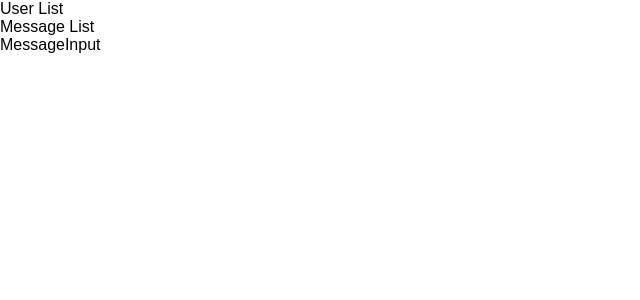
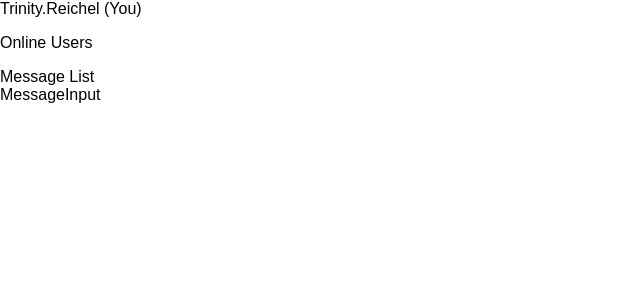
Before and after one commit to enesTufekci/react-chat-app-examle-client, a React (Create React App) app: page / in a window 1280 px wide. Shown: the top 300 px of the page, without its empty margins (0-640 px from the left). Built offline with nearby package versions, Linux system fonts and the light colour scheme.

Commit message:
userlist view

```diff
--- a/src/Chat/UserList/UserList.js
+++ b/src/Chat/UserList/UserList.js
@@ -1,9 +1,32 @@
 import React from 'react';
+import PropTypes from 'prop-types';
 
-const UserList = () => (
-  <div>
-    User List
-  </div>
-);
+const UserList = ({ user, users }) => {
+  const userList = users.filter(u => u.id !== user.id)
+    .map(u => (
+      <div className="user-list-item" key={u.id}>
+        <div className="user-name">
+          { u.nick }
+        </div>
+      </div>
+    ));
+  return (
+    <div className="user-list">
+      <div className="user-list-item" key={user.id}>
+        <div className="user-name">
+          { user.nick } (You)
+        </div>
+      </div>
+      <p>Online Users</p>
+      { userList }
+    </div>
+  );
+};
+
+
+UserList.propTypes = {
+  user: PropTypes.object.isRequired,
+  users: PropTypes.arrayOf(PropTypes.object).isRequired,
+};
 
 export default UserList;
```
